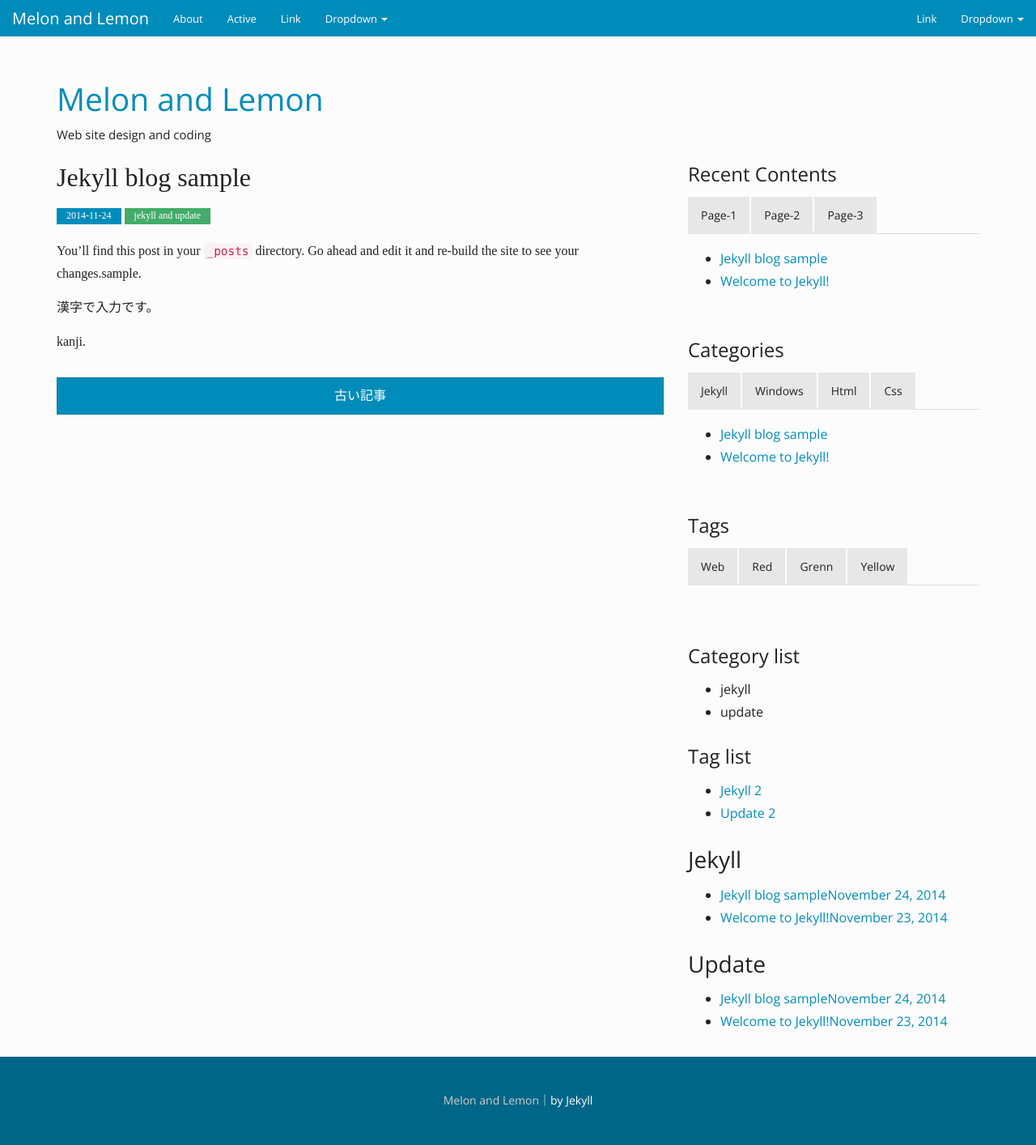
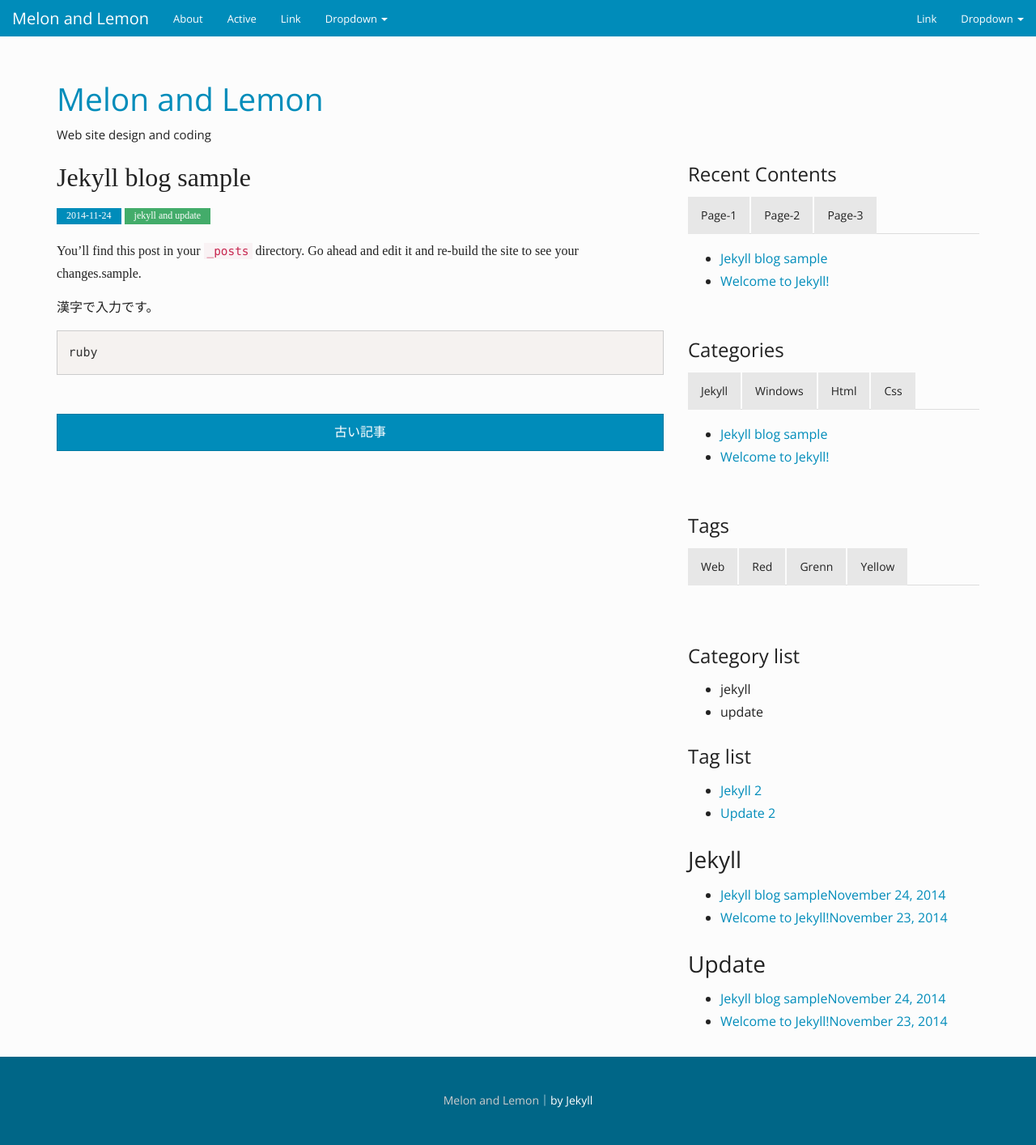
Before and after one commit to melolemo/melo-jkblog, a Jekyll site: the page built from _posts/2014-11-24-sample001.md, in a window 1280 px wide. Shown: the whole page at 81% size. Built offline with Jekyll 4.4.1, drawn with Linux system fonts in a browser that asks for light colours.

Commit message:
記事修正

```diff
--- a/_posts/2014-11-24-sample001.md
+++ b/_posts/2014-11-24-sample001.md
@@ -8,4 +8,6 @@ You’ll find this post in your `_posts` directory. Go ahead and edit it and re-
 
 漢字で入力です。
 
-kanji.
+~~~ ruby
+ruby
+~~~
```
